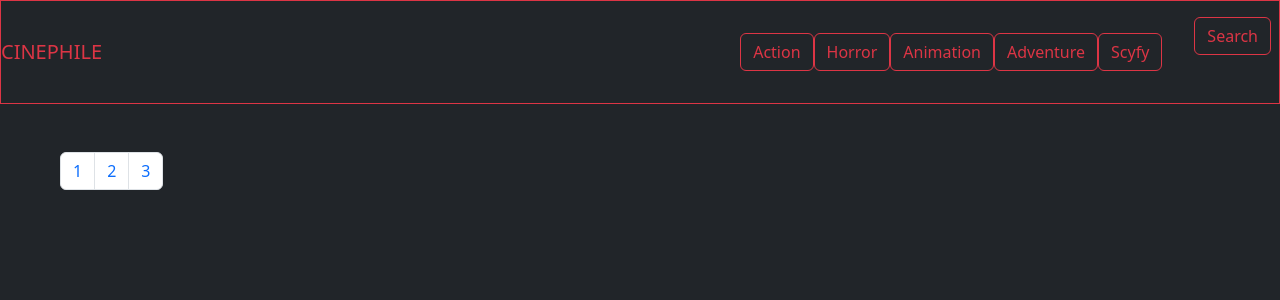
After one commit to Baba905/Cinephile, a Django app: page /accueil/1 in a window 1280 px wide. The commit adds this page. Shown: the top 300 px of the page. Run offline with Django 4.2, Linux system fonts and the light colour scheme; data that the repository does not hold is empty.

Commit message:
Prototype of the webapp

```diff
--- /dev/null
+++ b/film/forms.py
@@ -0,0 +1,5 @@
+from django import forms
+
+
+class Search(forms.Form):
+    search = forms.CharField()
--- /dev/null
+++ b/film/templates/base.html
@@ -0,0 +1,38 @@
+<!DOCTYPE html>
+<html lang="en">
+<head>
+    <meta charset="UTF-8">
+    <meta http-equiv="X-UA-Compatible" content="IE=edge">
+    <meta name="viewport" content="width=device-width, initial-scale=1.0">
+    <title>movie...</title>
+    {% load static %}
+    <link rel="stylesheet" href="{% static 'css/bootstrap.min.css' %}" />
+    <link rel="stylesheet" href="{% static 'css/bootstrap.css' %}" />
+</head>
+<header>
+    <header>
+        <nav class="navbar navbar-light bg-light bg-dark border border-danger">
+          <a href="/accueil/1" class="navbar-brand text-danger font-weight-bold">CINEPHILE</a>
+          <div class="btn-group" role="group" aria-label="Button group with nested dropdown">
+            <!-- Menu Category Ã  copier coler sur le la page d'acceuil  -->
+            <div class="btn-group p-4" role="group" aria-label="Basic example">
+              <a href="/categories/28"><button type="button" class="btn btn-outline-danger">Action</button></a>
+              <a href="/categories/27"><button type="button" class="btn btn-outline-danger">Horror</button></a>
+              <a href="/categories/16"><button type="button" class="btn btn-outline-danger">Animation</button></a>
+              <a href="/categories/878"><button type="button" class="btn btn-outline-danger">Adventure</button></a>
+              <a href="/categories/18"><button type="button" class="btn btn-outline-danger">Scyfy</button></a>
+            </div>
+            <!-- ----------------------------------------------------------------- -->
+          <form class="form-inline m-2" method="post">
+            {% csrf_token %}
+            {{ form }}
+            <button class="btn btn-outline-danger my-2 my-sm-0" type="submit">
+              Search
+            </button>
+          </form>
+        </nav>
+</header>
+<body class="bg-dark">
+    {% block page_content %}{% endblock %}
+</body>
+</html>
--- a/film/templates/home.html
+++ b/film/templates/home.html
@@ -1,14 +1,28 @@
-<!DOCTYPE html>
-<html lang="en">
-<head>
-    <meta charset="UTF-8">
-    <meta http-equiv="X-UA-Compatible" content="IE=edge">
-    <meta name="viewport" content="width=device-width, initial-scale=1.0">
-    <title>Document</title>
-</head>
-<body>
-    {% block content %}
-         {{ categories}}
-    {% endblock %}
-</body>
-</html>
+{% extends "base.html" %}
+
+{% block page_content %}
+    <div class="row m-5">
+
+        {% for movie in default.results %}
+        <div class="card col-2 m-5" >
+          <img class="card-img-top" src="https://image.tmdb.org/t/p/w500/{{movie.poster_path}}" alt="Card image cap" />
+          <div class="card-body">
+            <h5 class="card-title">{{ movie.original_title }}</h5>
+            <p class="card-text" style="text-overflow: ellipsis;">
+              {{ movie.overview|truncatechars:150 }}
+            </p>
+            <a href="/details-film/{{ movie.id }}" class="btn btn-outline-danger">Voir+</a>
+          </div>
+        </div>
+        {% endfor %}
+        <nav aria-label="Page navigation example">
+          <ul class="pagination">
+
+            <li class="page-item"><a class="page-link" href="/accueil/1">1</a></li>
+            <li class="page-item"><a class="page-link" href="/accueil/2">2</a></li>
+            <li class="page-item"><a class="page-link" href="/accueil/3">3</a></li>
+
+          </ul>
+        </nav>
+    </div>
+{% endblock %}
--- a/film/urls.py
+++ b/film/urls.py
@@ -1,7 +1,7 @@
 from django.urls import include, path
 from film import views
 urlpatterns = [
-    path('',views.search, name='search'),
-    path('categories', views.categories, name='categories'),
+    path('accueil/<int:page>',views.accueil, name='accueil'),
+    path('categories/<int:id_categorie>', views.page_categorie, name='categorie_page'),
     path('details-film/<int:id>', views.detail_film, name='details-film'),
 ]
--- a/film/views.py
+++ b/film/views.py
@@ -1,22 +1,39 @@
+from cgitb import reset
+from tkinter import SE
 from django.http import HttpResponse
 from django.shortcuts import render
+from film.forms import Search
 import requests
 
 def search(request):
-    query = request.GET.get('q')
-    print("Query set")
-    if True:
-        print("Query work")
-        data = requests.get("https://api.themoviedb.org/3/search/movie?api_key=d8bcd4f8c9cf9fe1e3864fc180fb62af&language=en-US&query=harry&page=1&include_adult=false", verify=False)
-        return render(request, "home.html", {'data': data.json()})
+    if request.method =='POST':
+        form =Search(request.POST)
+        if form.is_valid():
+            query= form.cleaned_data['search']
+            data = requests.get(f"https://api.themoviedb.org/3/search/movie?api_key=d8bcd4f8c9cf9fe1e3864fc180fb62af&language=en-US&query={query}&page=1&include_adult=false", verify=False)
+            return render(request,'search.html',{'data':data})
+        else:
+            return HttpResponse("Formulaire non valide")
     else:
-        print("Query don't")
-        return HttpResponse("Not found")
+        form = Search()
+        return render(request,'base.html',{'form':form})
 
-def categories(request):
-    categories = requests.get("https://api.themoviedb.org/3/genre/movie/list?api_key=d8bcd4f8c9cf9fe1e3864fc180fb62af").json()
-    return render(request,'home.html', {'categories': categories})
+# def categories(request):
+#     categories = requests.get("https://api.themoviedb.org/3/genre/movie/list?api_key=d8bcd4f8c9cf9fe1e3864fc180fb62af").json()
+#     return render(request,'home.html', {'categories': categories})
 
 def detail_film(request,id):
     details = requests.get(f"https://api.themoviedb.org/3/movie/{id}?api_key=d8bcd4f8c9cf9fe1e3864fc180fb62af&language=en-US").json()
-    return render(request,'home.html', {'details':details})
+    return render(request,'film_details.html', {'details':details})
+
+def films_par_categories(request,id):
+    films = requests.get(f"https://api.themoviedb.org/3/discover/movie?api_key=d8bcd4f8c9cf9fe1e3864fc180fb62af&language=en-US&sort_by=popularity.desc&include_adult=false&page=1&with_genres={id}").json()
+    return render(request,"home.html", {'films': films})
+
+def accueil(request,page):
+    default_data= requests.get(f"https://api.themoviedb.org/3/discover/movie?api_key=d8bcd4f8c9cf9fe1e3864fc180fb62af&language=en-US&include_adult=false&include_video=false&page={page}&with_genres=&with_watch_monetization_types=flatrate")
+    return render(request,'home.html',{"default": default_data.json()})
+
+def page_categorie(request,id_categorie):
+    cat_data = requests.get(f"https://api.themoviedb.org/3/discover/movie?api_key=d8bcd4f8c9cf9fe1e3864fc180fb62af&language=en-US&include_adult=false&include_video=false&page=1&with_genres={id_categorie}&with_watch_monetization_types=flatrate")
+    return render(request,'categorie_page.html',{'categorie_data':cat_data.json()})
--- a/movieApp/settings.py
+++ b/movieApp/settings.py
@@ -117,7 +117,9 @@ USE_TZ = True
 # https://docs.djangoproject.com/en/4.0/howto/static-files/
 
 STATIC_URL = 'static/'
-
+STATICFILES_DIRS = [
+    "/home/cytech/PycharmProjects/Cinephile/film/static/"
+]
 # Default primary key field type
 # https://docs.djangoproject.com/en/4.0/ref/settings/#default-auto-field
 
```
Also changed, not shown: film/templates/categorie_page.html (added, +28 -0 lines), film/templates/film_details.html (added, +13 -0 lines), film/templates/search.html (added, +28 -0 lines).
